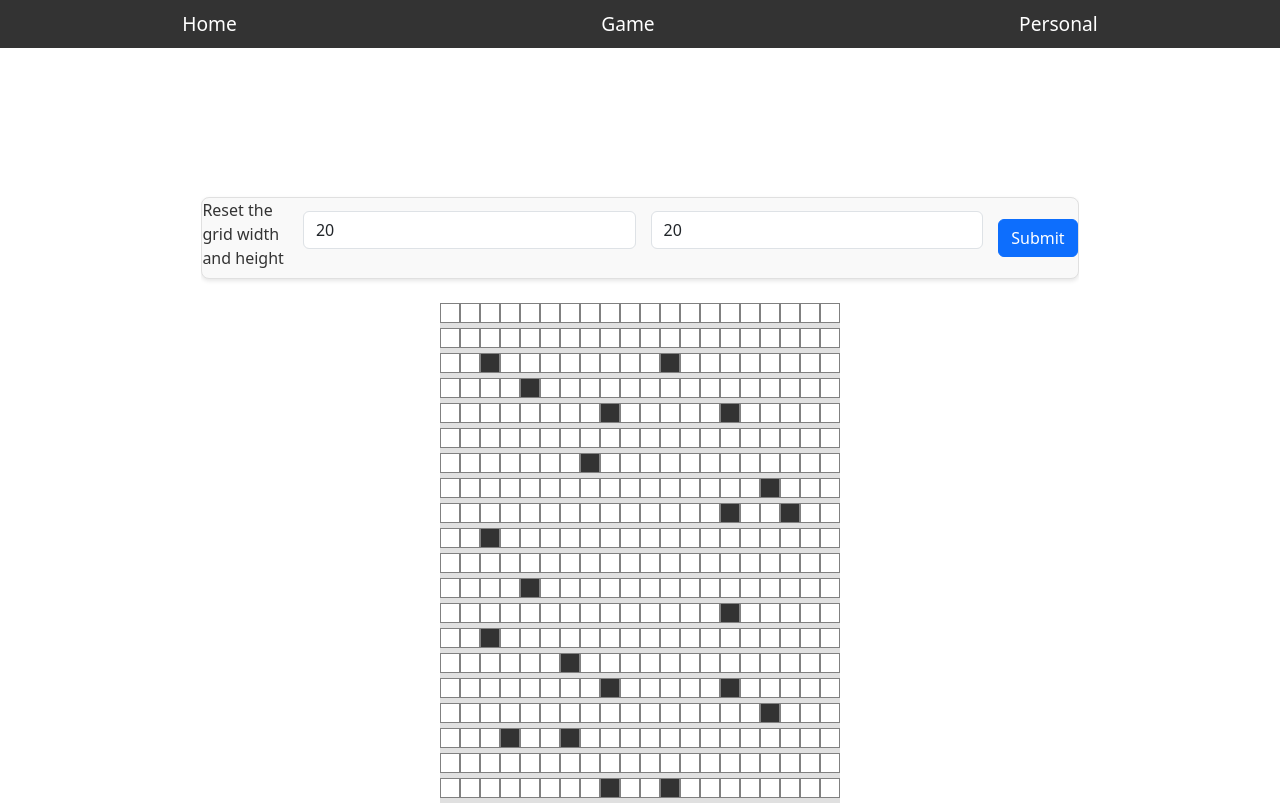
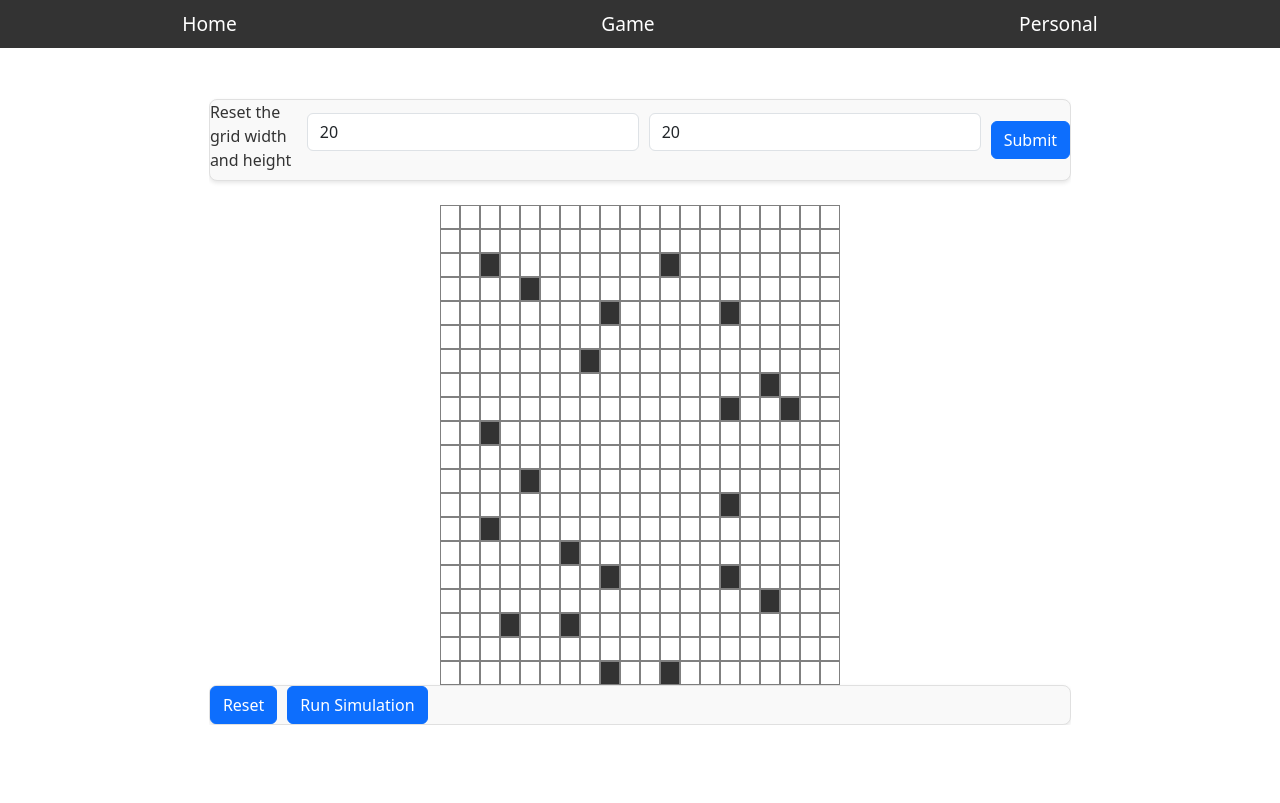
Before and after one commit to lilaxuan/Conway-s-Game-of-Life, a React (Vite) app in the folder Conways-Game-of-life-react-app/: page /grid in a window 1280 px wide. Built offline with nearby package versions, Linux system fonts and the light colour scheme.

Commit message:
Finish resetGrid by updating rows and cols to original state

```diff
--- a/Conways-Game-of-life-react-app/src/BoxComponent.css
+++ b/Conways-Game-of-life-react-app/src/BoxComponent.css
@@ -1,6 +1,6 @@
 .box {
     width: 20px;
-    height: 20px;
+    height: 100%;
     border: 1px solid gray;
     transition: background-color 0.3s;
 }
--- a/Conways-Game-of-life-react-app/src/GridLayout.css
+++ b/Conways-Game-of-life-react-app/src/GridLayout.css
@@ -16,9 +16,9 @@ html {
     align-items: center;
     overflow-y: auto;
     /* Enables vertical scrolling */
-    padding-top: 11vh;
+    padding-top: 0.01vh;
     /* Adjust based on the navbar's height */
-    margin-top: 11vh;
+    margin-top: 0.01vh;
 }
 
 .grid-background {
@@ -29,11 +29,11 @@ html {
 
 .grid-container {
     display: grid;
-    grid-template-rows: repeat(var(--rows), 1fr);
+    grid-template-rows: repeat(auto-fill, minmax(var(--rows), 1fr));
     grid-template-columns: repeat(var(--cols), 1fr);
-    max-height: 800px;
+    max-height: 600px;
     max-width: 800px;
-    overflow-y: auto;
+    /* overflow-y: auto; */
     /* Makes grid scrollable if it exceeds max-height */
 }
 
@@ -46,7 +46,7 @@ html {
     border: 1px solid #e0e0e0;
     border-radius: 8px;
     box-shadow: 0 2px 4px rgba(0, 0, 0, 0.1);
-    gap: 15px;
+    gap: 10px;
 }
 
 .form-container p {
--- a/Conways-Game-of-life-react-app/src/GridLayout.jsx
+++ b/Conways-Game-of-life-react-app/src/GridLayout.jsx
@@ -4,49 +4,46 @@ import './GridLayout.css';
 
 
 export default function GridLayout() {
-    const [rows, setRows] = useState(20);
-    const [cols, setCols] = useState(20);
-    const [inputRows, setInputRows] = useState(20); // save the input values
-    const [inputCols, setInputCols] = useState(20);
+    const INITIAL_ROWS = 20;
+    const INITIAL_COLS = 20;
+    const [rows, setRows] = useState(INITIAL_ROWS);
+    const [cols, setCols] = useState(INITIAL_COLS);
+    const [inputRows, setInputRows] = useState(INITIAL_ROWS); // save the input values
+    const [inputCols, setInputCols] = useState(INITIAL_COLS);
     const [error, setError] = useState('');
     const gridContainerRef = useRef(null); // Ref for accessing the grid container to change the rows and cols for the grid
-    const chosenIndices = genRandomIndicesForAliveBoxes(rows, cols);
-    // const initialBoxComponents = buildInitialGrid(chosenIndices);
-    // const [boxComponents, setBoxComponents] = useState(initialBoxComponents);
+    // const initialBoxComponents = buildInitialGrid(chosenIndices, rows, cols);
+    // console.log('hihihihihihihihi-1111111');
+    // console.log('hihihihihihihihi-222222');
+    // console.log('initial chosen indecies: ', chosenIndices);
+    // console.log('hihihi_initial box components is: ', initialBoxComponents);
+    // const [boxComponents, setBoxComponents] = useState([initialBoxComponents]);
+    // const [boxComponents, setBoxComponents] = useState([]);
 
-    function buildEmptyGrid() {
-        let boxComponents = [];
-        for (let i = 0; i < rows; i++) {
-            let row = [];
-            for (let j = 0; j < cols; j++) {
-                row.push(<BoxComponent key={`${i}-${j}`} />);
-            }
-            boxComponents.push(row);
-        }
-        return boxComponents;
-    };
 
-    function resetGrid() {
+    // Reset the Grid dimension based on users' inputs
+    function resetGridSize() {
         if (inputRows < 3 || inputRows > 40 || inputCols < 3 || inputCols > 40) {
             setError('Please enter values between 3 and 40 for both width and height.');
             return;
         }
         setError('');
+        // setBoxComponents([]); // need to empty out the boxComponents, otherwise new elements will be continued to be pushed into the array
         setRows(inputRows);
         setCols(inputCols);
-        console.log('hihihi');
-        const boxComponents = buildGrid();
-        console.log('hihihi2');
-        console.log(boxComponents);
-        console.log(boxComponents[1]);
-        console.log(boxComponents[1][2]);
-        boxComponents[1][2]
-        for (let i = 0; i < boxComponents.length; i++) {
-            for (let j = 0; j < boxComponents[0].length; j++) {
-                console.log(hihihi)
-                console.log(boxComponents[i][j]);
-            }
-        }
+        // console.log('hihihi');
+        // const boxComponents = buildGrid();
+        // console.log('hihihi2');
+        // console.log(boxComponents);
+        // console.log(boxComponents[1]);
+        // console.log(boxComponents[1][2]);
+        // boxComponents[1][2]
+        // for (let i = 0; i < boxComponents.length; i++) {
+        //     for (let j = 0; j < boxComponents[0].length; j++) {
+        //         console.log(hihihi)
+        //         console.log(boxComponents[i][j]);
+        //     }
+        // }
     };
 
     // useEffect better not nested in another function
@@ -58,6 +55,7 @@ export default function GridLayout() {
         }
     }, [rows, cols]);
 
+    // Generate random incides for living cells for the initial Grid
     function genRandomIndicesForAliveBoxes(rows, cols) {
         const chosenIndices = [];
         for (let i = 0; i < rows; i++) {
@@ -73,6 +71,50 @@ export default function GridLayout() {
         return chosenIndices;
     }
 
+    // Choose random 5% cells to be alive; Pass the background color props to the child BoxComponent
+    function buildGrid(chosenIndices, rows, cols) {
+        // Create the initial 20 * 20 boxComponents/grids
+        let boxComponents = [];
+        // console.log('in buildInitialGrid: row is: ', rows);
+        // console.log('in buildInitialGrid: row is: ', cols);
+        console.log('1111111111111-rows: ', rows);
+        console.log('1111111111111-cols: ', cols);
+        for (let i = 0; i < rows; i++) {
+            let row = [];
+            for (let j = 0; j < cols; j++) {
+                if (containsArray(chosenIndices, [i, j])) {
+                    row.push(<BoxComponent key={`${i}-${j}`} isAlive={true} />); // can pass x and y;
+                } else {
+                    row.push(<BoxComponent key={`${i}-${j}`} isAlive={false} />);
+                }
+                // row.push(<BoxComponent key={`${i}-${j}`} />);
+            }
+            boxComponents.push(row);
+        }
+
+        console.log('1111111111-boxComponents: ', boxComponents);
+        // let boxComponents = [];
+        // for (let i = 0; i < rows; i++) {
+        //     for (let j = 0; j < cols; j++) {
+        //         if (containsArray(chosenIndices, [i, j])) {
+        //             boxComponents.push(<BoxComponent key={`${i}-${j}`} isAlive={true} />); // can pass x and y;
+        //         } else {
+        //             boxComponents.push(<BoxComponent key={`${i}-${j}`} isAlive={false} />);
+        //         }
+
+        //     }
+        // }
+
+        // Set random 5% cells to be alive(Black)
+        // const isAlive = true;
+        // for (let [i, j] in chosenIndices) {
+        //     <BoxComponent key={`${i}-${j}`} alive={isAlive} />
+        // }
+
+        // console.log('in build initial grid-boxComponents: ', boxComponents);
+        return boxComponents;
+    };
+
     // Function to check if an array contains a pair [i, j]
     function containsArray(arrOfArr, targetArr) {
         return arrOfArr.some(subArr =>
@@ -80,43 +122,44 @@ export default function GridLayout() {
         );
     }
 
+    // Reset Grid to the original 20*20 dimension with 5% living cells
+    function resetGrid() {
+        // // No need to update the boxComponents, since it will re-render the whole page(run the whole scripts), then the boxComponents will be changed again;
+        // just need to updates the rows and cols. So when those data has been changed, the page will be re-rendered again. So the boxComponents will be re-rendered.
+        // console.log('in reset grid: initial_rows are: ', INITIAL_ROWS);
+        // const chosenIndices = genRandomIndicesForAliveBoxes(INITIAL_ROWS, INITIAL_COLS);
+        // console.log('in reset grid: chosen indices are: ', chosenIndices);
+        // let boxComponents = buildInitialGrid(chosenIndices, INITIAL_ROWS, INITIAL_COLS);
+        // console.log('in reset grid: boxComponents are: ', boxComponents);
+        // setBoxComponents(boxComponents);
+        setRows(INITIAL_ROWS);
+        setCols(INITIAL_COLS);
+    }
 
-    // Choose random 5% cells to be alive; Pass the background color props to the child BoxComponent
-    function buildInitialGrid(chosenIndices) {
-        // Create the initial 20 * 20 boxComponents/grids
-        // let boxComponents = [];
-        // for (let i = 0; i < rows; i++) {
-        //     let row = [];
-        //     for (let j = 0; j < cols; j++) {
-        //         row.push(<BoxComponent key={`${i}-${j}`} />);
-        //     }
-        //     boxComponents.push(row);
-        // }
+    // updates the boxComponents grid based on the rules
+    function performRules(boxComponents) {
+        for (let i = 0; i < boxComponents.length; i++) {
+            for (let j = 0; j < boxComponents[i].length; j++) {
+                if (boxComponents[i][j].isAlive === true) {
 
-        let boxComponents = [];
-        for (let i = 0; i < rows; i++) {
-            for (let j = 0; j < cols; j++) {
-                if (containsArray(chosenIndices, [i, j])) {
-                    boxComponents.push(<BoxComponent key={`${i}-${j}`} isAlive={true} />);
-                } else {
-                    boxComponents.push(<BoxComponent key={`${i}-${j}`} isAlive={false} />);
                 }
 
+                if (i == 4 && j == 5) {
+                    boxComponents[i][j].isAlive = false;
+                }
             }
         }
+    }
 
-        // Set random 5% cells to be alive(Black)
-        // const isAlive = true;
-        // for (let [i, j] in chosenIndices) {
-        //     <BoxComponent key={`${i}-${j}`} alive={isAlive} />
-        // }
+    const chosenIndices = genRandomIndicesForAliveBoxes(rows, cols);
+    // let boxComponentsLatest = buildGrid(chosenIndices, rows, cols);
+    // setBoxComponents(boxComponentsLatest);
+    const boxComponents = buildGrid(chosenIndices, rows, cols);
 
-        return boxComponents;
-    };
 
 
     // let boxComponents = buildEmptyGrid();
-    let boxComponents = buildInitialGrid(chosenIndices);
+    // let boxComponents = buildInitialGrid(chosenIndices, rows, cols);
     return (
         <div className='content'>
             <div className='form-container my-4'>
@@ -134,7 +177,7 @@ export default function GridLayout() {
                     onChange={(e) => setInputRows(parseInt(e.target.value) || 0)}
                     value={inputRows} />
 
-                <button onClick={resetGrid} className="btn btn-primary">Submit</button>
+                <button onClick={resetGridSize} className="btn btn-primary">Submit</button>
                 {error && <div className="alert alert-danger mt-3">{error}</div>}
             </div>
             <div className='grid-background'>
@@ -142,6 +185,10 @@ export default function GridLayout() {
                     {boxComponents}
                 </div>
             </div>
+            <div className='form-container'>
+                <button onClick={resetGrid} className="btn btn-primary">Reset</button>
+                <button onClick={resetGrid} className="btn btn-primary">Run Simulation</button>
+            </div>
         </div>
     )
 }
```
